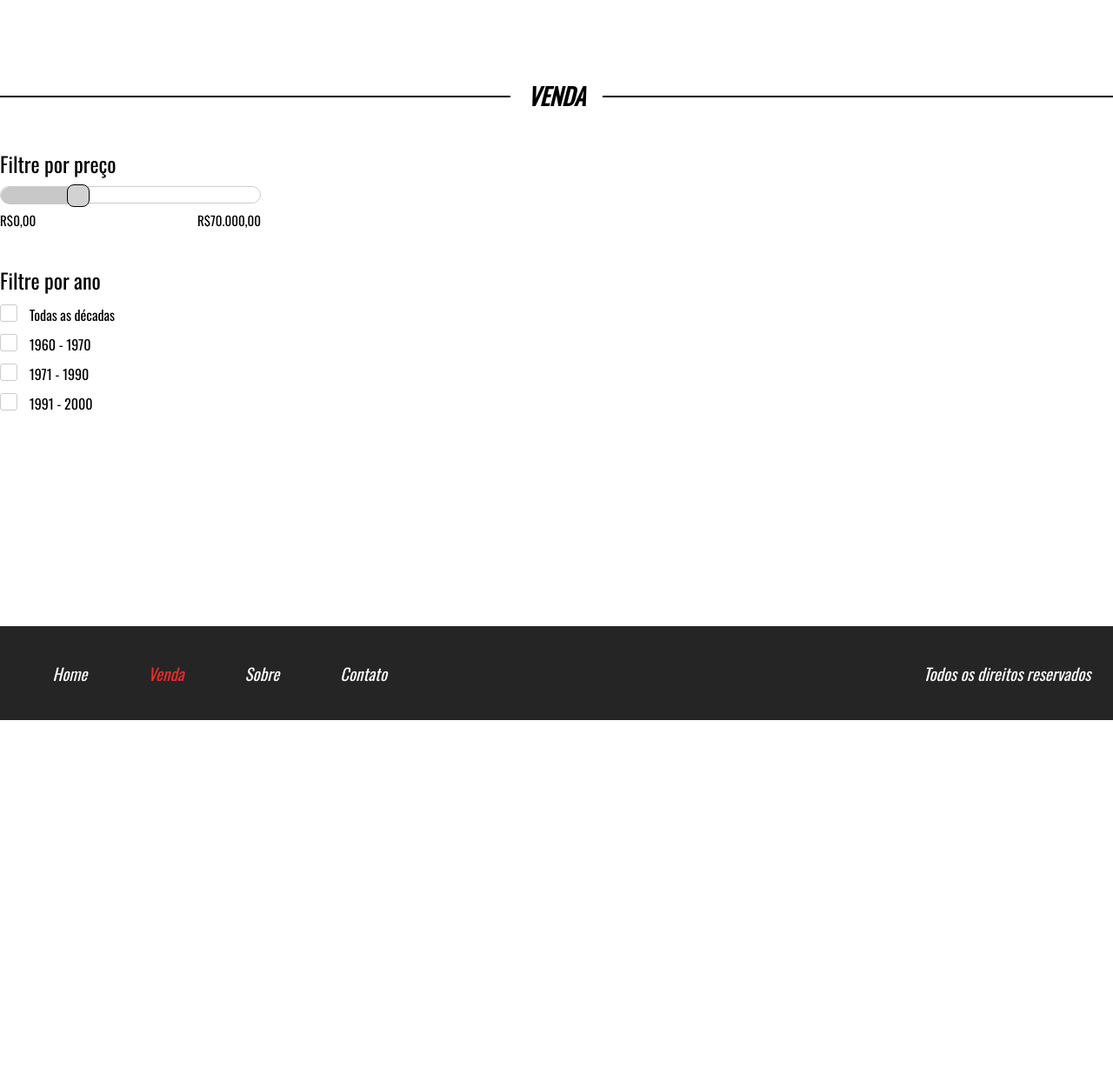
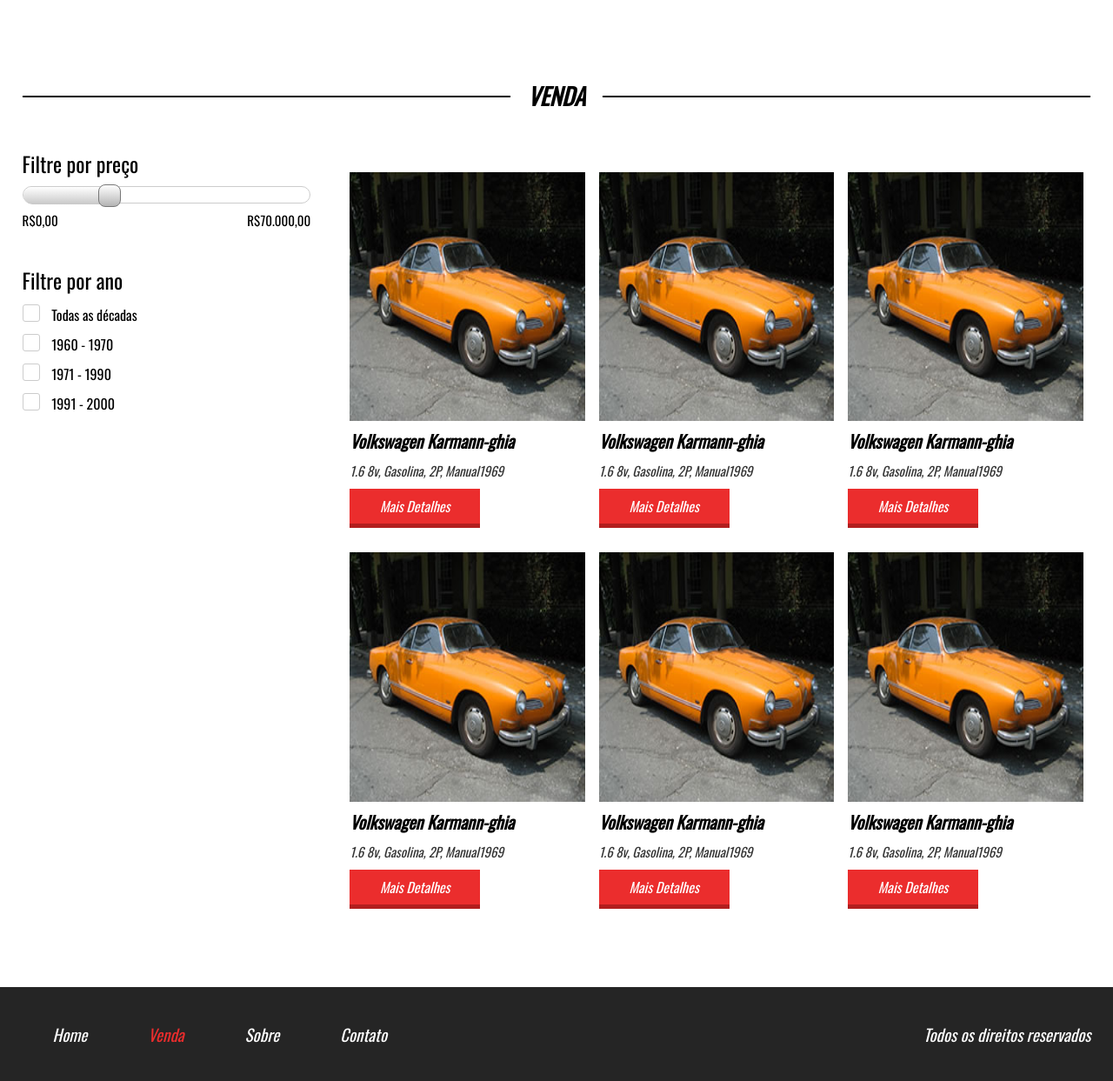
Before and after one commit to DanielSemblano/Front-end-2, a PHP site: page /venda.html in a window 1280 px wide. Shown: the part 130-1373 px from the top of the page at 87% size. Before the commit the page ends 958 px from the top, so only its background shows below. Run offline with PHP 8.4, Linux system fonts and the light colour scheme.

Commit message:
adicionando imagens a pagina de venda

```diff
--- a/Projeto_05/css/style.css
+++ b/Projeto_05/css/style.css
@@ -182,6 +182,8 @@
 .vitrine-destaque{
 	float: left;
 	width: 33.3%;
+	text-align: left;
+
 }
 
 .vitrine-destaque .carro-img{
@@ -395,7 +397,7 @@
 
 
 section.venda{
-	padding:90px 0;
+	padding:90px 2%;
 	min-height: 90%;
 }
 
@@ -409,7 +411,7 @@
 }
 
 .search1{
-	width: 300px;
+	width:90%;
 }
 
 .search1 h2{
@@ -435,7 +437,7 @@
 	width: 30%;
 	height: 20px;
 	border-radius: 20px;
-	background: rgb(200,200,200);
+	background:linear-gradient(to bottom,rgb(255,255,255),rgb(200,200,200));
 }
 
 .pointer-barra{
@@ -446,8 +448,8 @@
 	top: -3px;
 	cursor: pointer;
 	border-radius: 8px;
-	background: rgb(210,210,210);
-	border:1px solid black;
+	background:linear-gradient(to bottom,rgb(255,255,255),rgb(180,180,180));
+	border:1px solid  #777;
 }
 
 .valor-pesquisa{
@@ -493,12 +495,40 @@
 	border-radius: 3px;
 	vertical-align: top;
 	cursor: pointer;
+	position: relative;
+}
+
+
+.circle{
+	width: 8px;
+	height: 8px;
+	display: none;
+	border-radius: 4px;
+	background: black;
+	position: absolute;
+	left: 6px;
+	top: 6px;
+}
+
+
+.form-venda-wraper input[type=checkbox]:checked + label > .circle{
+	display: block;
 }
 
 .form-venda-wraper span{
 	padding:0 10px;
 	display: inline-block;
 	vertical-align: top;
+}
+
+
+.vitrine-venda{
+	float: left;
+	width: 70%;
+}
+
+.vitrine-venda .vitrine-destaque{
+	margin-top:20px;
 }
 
 @media screen and (max-width: 1100px){
@@ -577,6 +607,25 @@
 	nav.mobile{
 		display: block;
 	}
+
+	.sidebar{
+		width: 100%;
+		text-align: center;
+	}
+
+	.search1{
+		display: inline-block;
+	}
+
+	.search2{
+		text-align: left;
+		display: inline-block;
+	}
+
+	.vitrine-venda{
+		text-align: center;
+		width: 100%;
+	}
 }
 
 
@@ -609,6 +658,7 @@
 	display: inline-block;
 	float: none;
 	width: 80%;
+	text-align: center;
 	margin-top:20px;
 }
 
--- a/Projeto_05/venda.html
+++ b/Projeto_05/venda.html
@@ -66,32 +66,103 @@
 					<form>
 					<div class="form-venda-wraper">
 						<input type="checkbox" id="item1" />
-						<label for="item1"></label>
+						<label for="item1">
+							<div class="circle"></div>
+						</label><!--item-->
 						<span>Todas as décadas</span>
 					</div><!--form-venda-wraper-->
 
 
 					<div class="form-venda-wraper">
 						<input type="checkbox" id="item2" />
-						<label for="item2"></label>
+						<label for="item2">
+							<div class="circle"></div>
+						</label>
 						<span>1960 - 1970</span>
 					</div><!--form-venda-wraper-->
 
 
 					<div class="form-venda-wraper">
-						<input type="checkbox" id="item2" />
-						<label for="item2"></label>
+						<input type="checkbox" id="item3" />
+						<label for="item3">
+							<div class="circle"></div>
+						</label>
 						<span>1971 - 1990</span>
 					</div><!--form-venda-wraper-->
 
 					<div class="form-venda-wraper">
-						<input type="checkbox" id="item2" />
-						<label for="item2"></label>
+						<input type="checkbox" id="item4" />
+						<label for="item4">
+							<div class="circle"></div>
+						</label>
 						<span>1991 - 2000</span>
 					</div><!--form-venda-wraper-->
 					</form>
 				</div><!--search2-->
 		</div><!--sidebar-->
+
+		<div class="vitrine-venda">
+
+
+		<div class="vitrine-destaque">
+		<div style="background-image:url('imagens/carro1.jpg');" class="carro-img"></div><!--carro-img-->
+		<div class="info-carro">
+			<h2>Volkswagen Karmann-ghia</h2>
+			<p>1.6 8v, Gasolina, 2P, Manual1969</p>
+			<a class="btn1" href="">Mais Detalhes</a>
+		</div><!--info-carro-->
+	</div><!--vitrine-destaque-->
+
+	<div class="vitrine-destaque">
+		<div style="background-image:url('imagens/carro1.jpg');" class="carro-img"></div><!--carro-img-->
+		<div class="info-carro">
+			<h2>Volkswagen Karmann-ghia</h2>
+			<p>1.6 8v, Gasolina, 2P, Manual1969</p>
+			<a class="btn1" href="">Mais Detalhes</a>
+		</div><!--info-carro-->
+	</div><!--vitrine-destaque-->
+
+	<div class="vitrine-destaque">
+		<div style="background-image:url('imagens/carro1.jpg');" class="carro-img"></div><!--carro-img-->
+		<div class="info-carro">
+			<h2>Volkswagen Karmann-ghia</h2>
+			<p>1.6 8v, Gasolina, 2P, Manual1969</p>
+			<a class="btn1" href="">Mais Detalhes</a>
+		</div><!--info-carro-->
+	</div><!--vitrine-destaque-->
+
+
+
+		<div class="vitrine-destaque">
+		<div style="background-image:url('imagens/carro1.jpg');" class="carro-img"></div><!--carro-img-->
+		<div class="info-carro">
+			<h2>Volkswagen Karmann-ghia</h2>
+			<p>1.6 8v, Gasolina, 2P, Manual1969</p>
+			<a class="btn1" href="">Mais Detalhes</a>
+		</div><!--info-carro-->
+	</div><!--vitrine-destaque-->
+
+	<div class="vitrine-destaque">
+		<div style="background-image:url('imagens/carro1.jpg');" class="carro-img"></div><!--carro-img-->
+		<div class="info-carro">
+			<h2>Volkswagen Karmann-ghia</h2>
+			<p>1.6 8v, Gasolina, 2P, Manual1969</p>
+			<a class="btn1" href="">Mais Detalhes</a>
+		</div><!--info-carro-->
+	</div><!--vitrine-destaque-->
+
+	<div class="vitrine-destaque">
+		<div style="background-image:url('imagens/carro1.jpg');" class="carro-img"></div><!--carro-img-->
+		<div class="info-carro">
+			<h2>Volkswagen Karmann-ghia</h2>
+			<p>1.6 8v, Gasolina, 2P, Manual1969</p>
+			<a class="btn1" href="">Mais Detalhes</a>
+		</div><!--info-carro-->
+	</div><!--vitrine-destaque-->
+
+		</div><!--vitrine-venda-->
+
+		<div class="clear"></div>
 		</div><!--container-->
 	</div><!--content-venda-->
 
```
